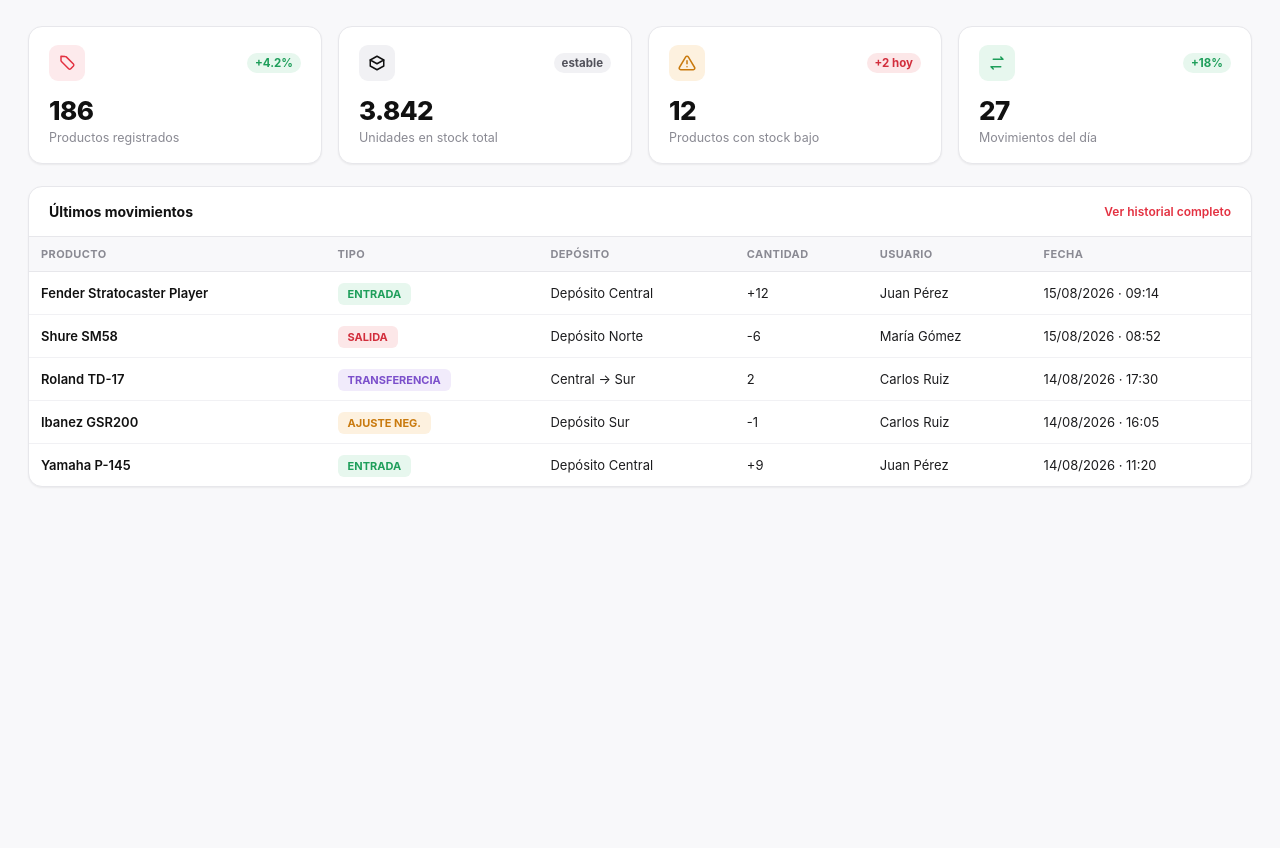
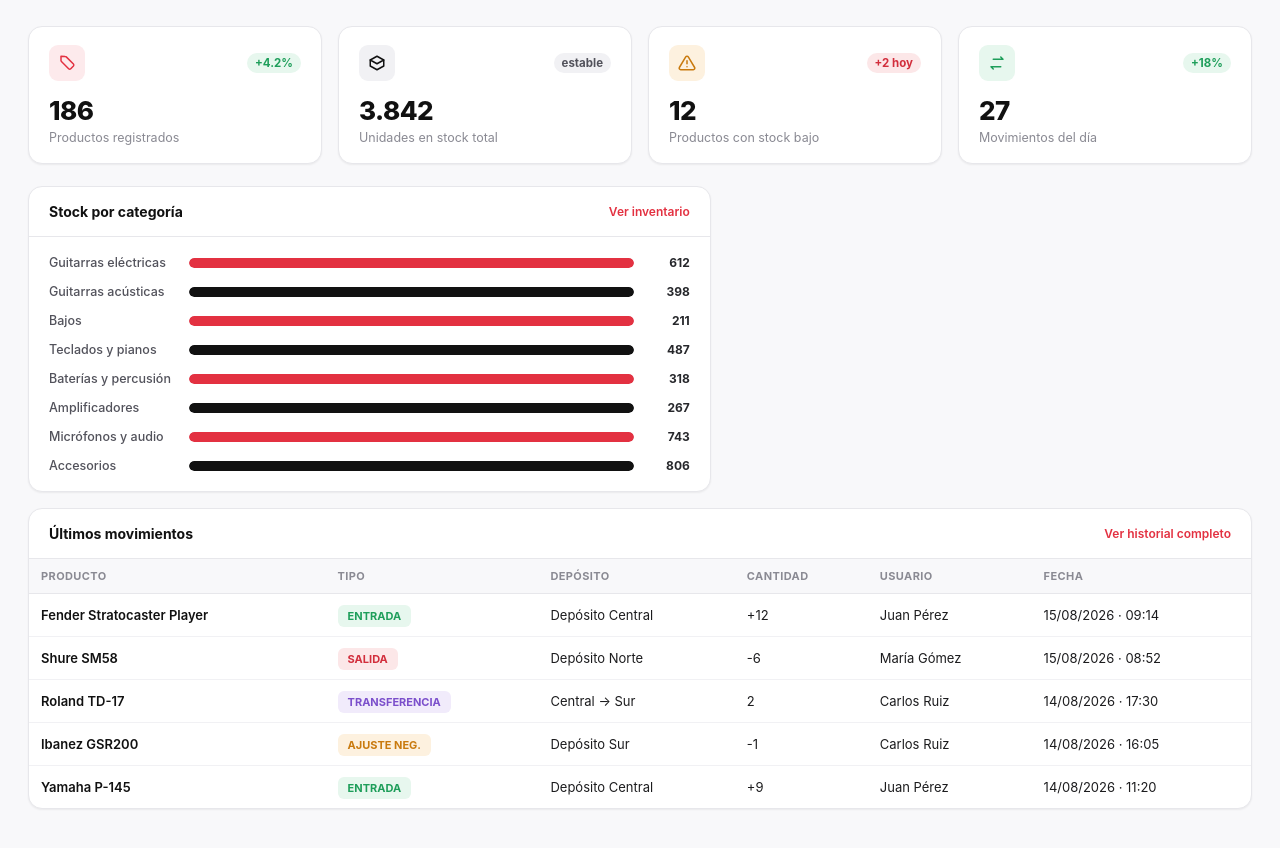
Before and after one commit to TobiasReyna/ERP---Mario-A.-Guerrisi, a React (Vite) app in the folder erp-front/: page / in a window 1280 px wide. Shown: the top 848 px of the page. Before the commit the page ends 800 px from the top, so only its background shows below. Built offline with nearby package versions, Linux system fonts and the light colour scheme.

Commit message:
pasando desde el html

```diff
--- a/erp-front/src/pages/Dashboard.jsx
+++ b/erp-front/src/pages/Dashboard.jsx
@@ -55,7 +55,58 @@ function Dashboard() {
             <div class="stat-label">Movimientos del día</div>
           </div>
         </div>
-
+        <div className="dashboard-row">
+          <div class="panel">
+            <div class="panel-header">
+              <h3>Stock por categoría</h3>
+              <span class="link">Ver inventario</span>
+            </div>
+            <div class="panel-body">
+              <div class="bar-chart">
+                <div class="bar-row">
+                  <span class="bar-row-label">Guitarras eléctricas</span>
+                  <div class="bar-track"><div class="bar-fill" ></div></div>
+                  <span class="bar-row-value">612</span>
+                </div>
+                <div class="bar-row">
+                  <span class="bar-row-label">Guitarras acústicas</span>
+                  <div class="bar-track"><div class="bar-fill alt" ></div></div>
+                  <span class="bar-row-value">398</span>
+                </div>
+                <div class="bar-row">
+                  <span class="bar-row-label">Bajos</span>
+                  <div class="bar-track"><div class="bar-fill" ></div></div>
+                  <span class="bar-row-value">211</span>
+                </div>
+                <div class="bar-row">
+                  <span class="bar-row-label">Teclados y pianos</span>
+                  <div class="bar-track"><div class="bar-fill alt" ></div></div>
+                  <span class="bar-row-value">487</span>
+                </div>
+                <div class="bar-row">
+                  <span class="bar-row-label">Baterías y percusión</span>
+                  <div class="bar-track"><div class="bar-fill" ></div></div>
+                  <span class="bar-row-value">318</span>
+                </div>
+                <div class="bar-row">
+                  <span class="bar-row-label">Amplificadores</span>
+                  <div class="bar-track"><div class="bar-fill alt" ></div></div>
+                  <span class="bar-row-value">267</span>
+                </div>
+                <div class="bar-row">
+                  <span class="bar-row-label">Micrófonos y audio</span>
+                  <div class="bar-track"><div class="bar-fill"></div></div>
+                  <span class="bar-row-value">743</span>
+                </div>
+                <div class="bar-row">
+                  <span class="bar-row-label">Accesorios</span>
+                  <div class="bar-track"><div class="bar-fill alt"></div></div>
+                  <span class="bar-row-value">806</span>
+                </div>
+              </div>
+            </div>
+          </div>
+        </div>
         <div class="panel">
           <div class="panel-header">
             <h3>Últimos movimientos</h3>
```
